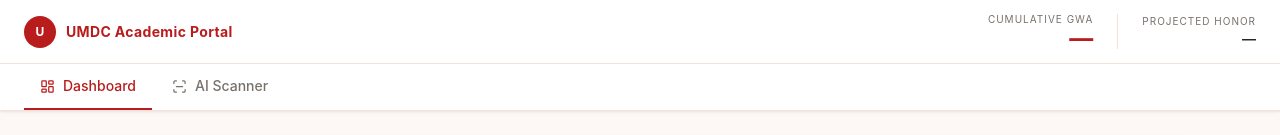
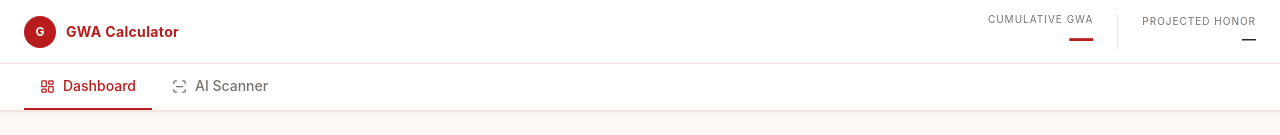
Before and after one commit to JAVCode8/grade-calculator, a React (Vite) app: page / in a window 1280 px wide. Shown: the top 135 px of the page. Built offline with nearby package versions, Linux system fonts and the light colour scheme.

Commit message:
Changing the header

```diff
--- a/src/components/Header.tsx
+++ b/src/components/Header.tsx
@@ -21,14 +21,14 @@
         {/* Logo */}
         <div className="flex items-center gap-2.5 shrink-0">
           <div className="w-8 h-8 bg-crimson-700 rounded-full flex items-center justify-center shrink-0">
-            <span className="text-white text-xs font-bold">U</span>
+            <span className="text-white text-xs font-bold">G</span>
           </div>
           <div>
             <span className="hidden sm:block text-crimson-700 font-bold text-sm tracking-wide">
-              UMDC Academic Portal
+              GWA Calculator
             </span>
             <span className="block sm:hidden text-crimson-700 font-bold text-sm tracking-wide">
-              UMDC Portal
+              GWA Calculator
             </span>
           </div>
         </div>
```
